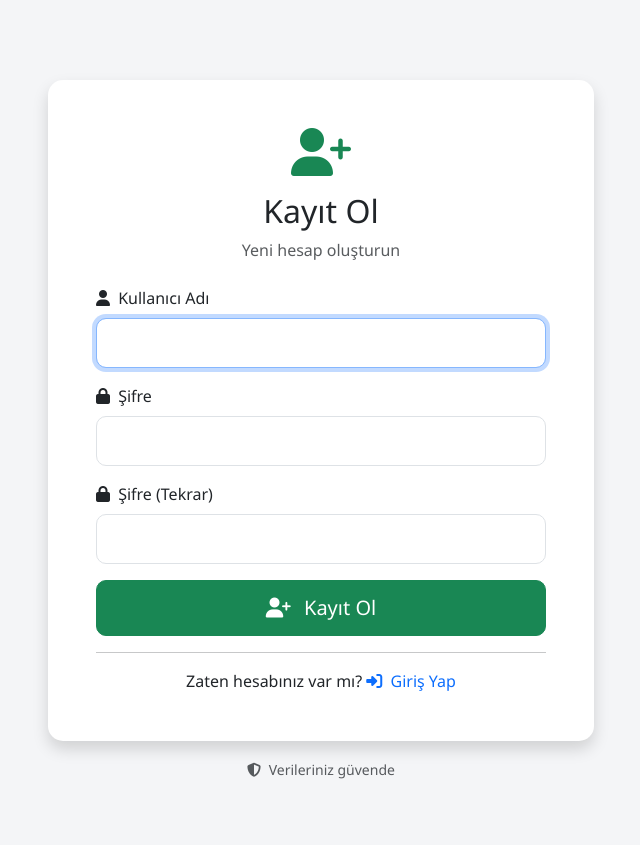
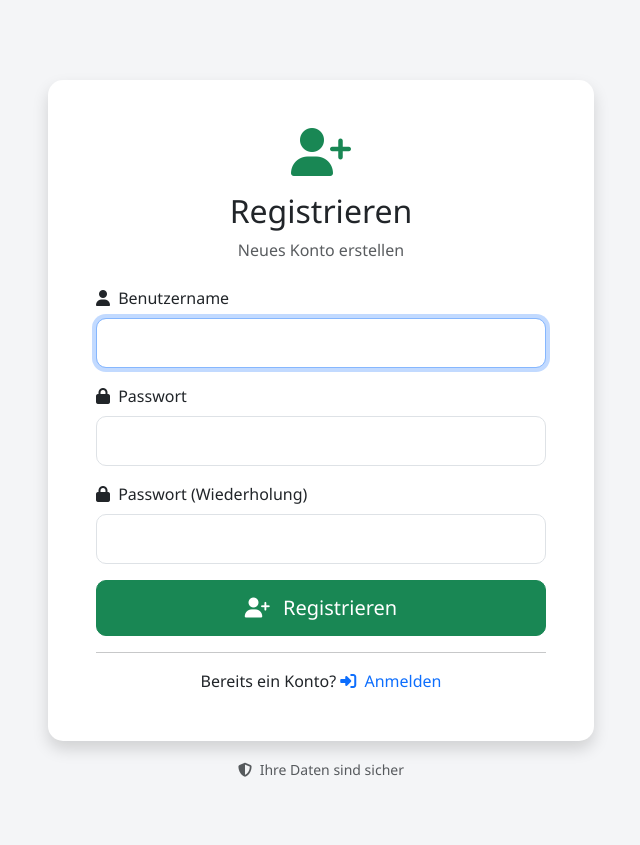
Before and after one commit to mhilmicicek07/py_JobAutomation, a Django app: page /users/register/ in a window 1280 px wide. Shown: the part 56-901 px from the top of the page, without its empty margins (319-959 px from the left). Run offline with Django 5.2, Linux system fonts and the light colour scheme.

Commit message:
feat(i18n): translate users app to German

```diff
--- a/users/templates/users/register.html
+++ b/users/templates/users/register.html
@@ -1,7 +1,7 @@
 {% extends "base.html" %}
-{% load static %}
+{% load static i18n %}
 
-{% block title %}Kayıt Ol - py_JobAutomation{% endblock %}
+{% block title %}{% trans "Registrieren" %} - py_JobAutomation{% endblock %}
 
 {% block content %}
 <div class="row justify-content-center mt-5">
@@ -10,8 +10,8 @@
             <div class="card-body p-5">
                 <div class="text-center mb-4">
                     <i class="fas fa-user-plus fa-3x text-success mb-3"></i>
-                    <h2 class="card-title">Kayıt Ol</h2>
-                    <p class="text-muted">Yeni hesap oluşturun</p>
+                    <h2 class="card-title">{% trans "Registrieren" %}</h2>
+                    <p class="text-muted">{% trans "Neues Konto erstellen" %}</p>
                 </div>
 
                 {% if messages %}
@@ -28,56 +28,44 @@
 
                     <div class="mb-3">
                         <label for="{{ form.username.id_for_label }}" class="form-label">
-                            <i class="fas fa-user me-1"></i> Kullanıcı Adı
+                            <i class="fas fa-user me-1"></i> {% trans "Benutzername" %}
                         </label>
                         {{ form.username }}
                         {% if form.username.errors %}
                             <div class="text-danger small mt-1">
                                 {{ form.username.errors }}
                             </div>
-                        {% else %}
-                            {% comment %} <div class="form-text">
-                                Test için: user1
-                            </div> {% endcomment %}
                         {% endif %}
                     </div>
 
                     <div class="mb-3">
                         <label for="{{ form.password1.id_for_label }}" class="form-label">
-                            <i class="fas fa-lock me-1"></i> Şifre
+                            <i class="fas fa-lock me-1"></i> {% trans "Passwort" %}
                         </label>
                         {{ form.password1 }}
                         {% if form.password1.errors %}
                             <div class="text-danger small mt-1">
                                 {{ form.password1.errors }}
                             </div>
-                        {% else %}
-                            {% comment %} <div class="form-text">
-                                Test için: kullanici123.
-                            </div> {% endcomment %}
                         {% endif %}
                     </div>
 
                     <div class="mb-3">
                         <label for="{{ form.password2.id_for_label }}" class="form-label">
-                            <i class="fas fa-lock me-1"></i> Şifre (Tekrar)
+                            <i class="fas fa-lock me-1"></i> {% trans "Passwort (Wiederholung)" %}
                         </label>
                         {{ form.password2 }}
                         {% if form.password2.errors %}
                             <div class="text-danger small mt-1">
                                 {{ form.password2.errors }}
                             </div>
-                        {% else %}
-                            {% comment %} <div class="form-text">
-                                Test için: kullanici123.
-                            </div> {% endcomment %}
                         {% endif %}
                     </div>
 
                     <div class="d-grid mb-3">
                         <button type="submit" class="btn btn-success btn-lg">
                             <i class="fas fa-user-plus me-2"></i>
-                            Kayıt Ol
+                            {% trans "Registrieren" %}
                         </button>
                     </div>
                 </form>
@@ -86,10 +74,10 @@
 
                 <div class="text-center">
                     <p class="mb-0">
-                        Zaten hesabınız var mı?
+                        {% trans "Bereits ein Konto?" %}
                         <a href="{% url 'users:login' %}" class="text-decoration-none">
                             <i class="fas fa-sign-in-alt me-1"></i>
-                            Giriş Yap
+                            {% trans "Anmelden" %}
                         </a>
                     </p>
                 </div>
@@ -100,7 +88,7 @@
                 <div class="text-center mt-3">
                     <small class="text-muted">
                         <i class="fas fa-shield-alt me-1"></i>
-                        Verileriniz güvende
+                        {% trans "Ihre Daten sind sicher" %}
                     </small>
                 </div>
     </div>
--- a/users/tests.py
+++ b/users/tests.py
@@ -17,7 +17,7 @@ class UserAuthenticationTest(TestCase):
         """Login sayfası GET isteği"""
         response = self.client.get(reverse('users:login'))
         self.assertEqual(response.status_code, 200)
-        self.assertContains(response, 'Giriş Yap')
+        self.assertContains(response, 'Anmelden')
 
     def test_login_success(self):
         """Başarılı login"""
@@ -47,7 +47,7 @@ class UserAuthenticationTest(TestCase):
         """Register sayfası GET isteği"""
         response = self.client.get(reverse('users:register'))
         self.assertEqual(response.status_code, 200)
-        self.assertContains(response, 'Kayıt Ol')
+        self.assertContains(response, 'Registrieren')
 
     def test_register_success(self):
         """Başarılı kayıt"""
--- a/users/views.py
+++ b/users/views.py
@@ -2,10 +2,11 @@ from django.shortcuts import render, redirect
 from django.contrib.auth import login, authenticate, logout
 from django.contrib.auth.forms import UserCreationForm, AuthenticationForm
 from django.contrib import messages
+from django.utils.translation import gettext as _
 
 
 def register_view(request):
-    """Kullanıcı kayıt sayfası"""
+    """Benutzer-Registrierungsseite"""
     if request.user.is_authenticated:
         return redirect('cv_manager:dashboard')
 
@@ -13,14 +14,13 @@ def register_view(request):
         form = UserCreationForm(request.POST)
         if form.is_valid():
             user = form.save()
-            username = form.cleaned_data.get('username')
-            messages.success(request, f'Hesabınız oluşturuldu! Şimdi giriş yapabilirsiniz.')
+            messages.success(request, _('Ihr Konto wurde erstellt! Sie können sich jetzt anmelden.'))
             login(request, user)
             return redirect('cv_manager:dashboard')
     else:
         form = UserCreationForm()
 
-    # Bootstrap class ekle
+    # Bootstrap-Klasse hinzufügen
     for field_name in form.fields:
         form.fields[field_name].widget.attrs.update({'class': 'form-control'})
 
@@ -28,7 +28,7 @@ def register_view(request):
 
 
 def login_view(request):
-    """Kullanıcı giriş sayfası"""
+    """Benutzer-Anmeldeseite"""
     if request.user.is_authenticated:
         return redirect('cv_manager:dashboard')
 
@@ -40,17 +40,17 @@ def login_view(request):
             user = authenticate(username=username, password=password)
             if user is not None:
                 login(request, user)
-                messages.success(request, f'Hoş geldiniz, {username}!')
+                messages.success(request, _('Willkommen, %(username)s!') % {'username': username})
                 next_url = request.GET.get('next', 'cv_manager:dashboard')
                 return redirect(next_url)
             else:
-                messages.error(request, 'Geçersiz kullanıcı adı veya şifre.')
+                messages.error(request, _('Ungültiger Benutzername oder Passwort.'))
         else:
-            messages.error(request, 'Geçersiz kullanıcı adı veya şifre.')
+            messages.error(request, _('Ungültiger Benutzername oder Passwort.'))
     else:
         form = AuthenticationForm()
 
-    # Bootstrap class ekle
+    # Bootstrap-Klasse hinzufügen
     for field_name in form.fields:
         form.fields[field_name].widget.attrs.update({'class': 'form-control'})
 
@@ -58,7 +58,7 @@ def login_view(request):
 
 
 def logout_view(request):
-    """Kullanıcı çıkış"""
+    """Benutzer-Abmeldung"""
     logout(request)
-    messages.info(request, 'Başarıyla çıkış yaptınız.')
+    messages.info(request, _('Sie wurden erfolgreich abgemeldet.'))
     return redirect('users:login')
```
Also changed, not shown: users/templates/users/login.html (+10 -18 lines).
